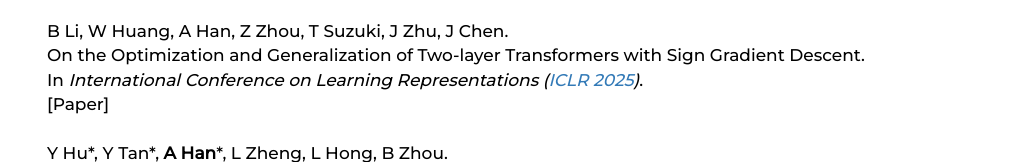
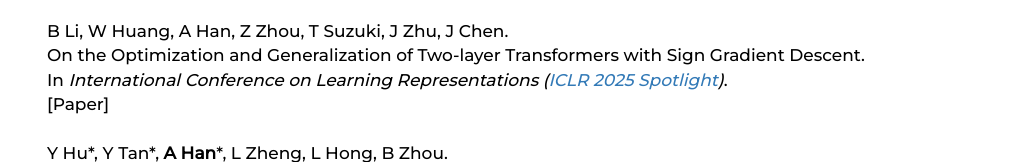
Before and after one commit to andihan3/andihan3.github.io, a plain HTML site: page research.html in a window 1280 px wide. Shown: the part 370-532 px from the top of the page, without its empty margins (153-1186 px from the left). Drawn offline with nearby package versions, Linux system fonts and the light colour scheme.

Commit message:
Update research.html

```diff
--- a/research.html
+++ b/research.html
@@ -74,7 +74,7 @@
 	<div class="sm-text">
 	      <div>B Li, W Huang, A Han, Z Zhou, T Suzuki, J Zhu, J Chen.</div>
 	      <div>On the Optimization and Generalization of Two-layer Transformers with Sign Gradient Descent.</div>
-	      <div>In <i>International Conference on Learning Representations (<span class="highlight">ICLR 2025</span>)</i>.  </div>
+	      <div>In <i>International Conference on Learning Representations (<span class="highlight">ICLR 2025 Spotlight</span>)</i>.  </div>
 		<div>
 	        <a class="link" href="https://arxiv.org/pdf/2410.04870" target="_blank"> [Paper] </a>
 	      </div>
```
